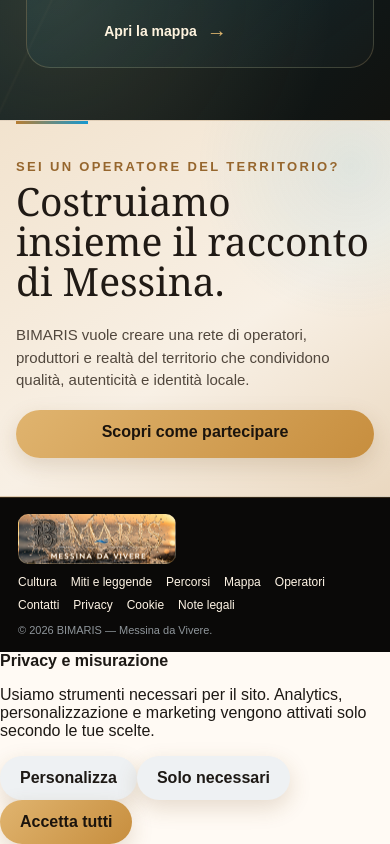
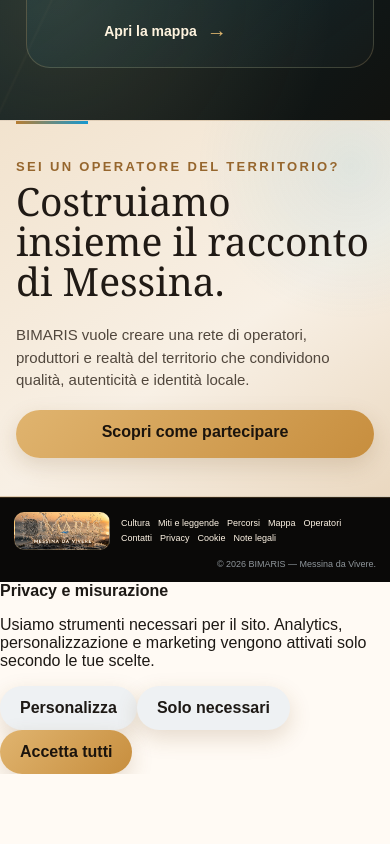
Before and after one commit to giovannibrunetto/bimaris-platform, a Next.js app in the folder apps/web/: page / in a window 390 px wide. Shown: the part 1511-2355 px from the top of the page. After the commit the page ends 2285 px from the top, so only its background shows below. Built offline with nearby package versions, Linux system fonts and the light colour scheme.

Commit message:
Keep mobile footer links beside logo

```diff
--- a/apps/web/components/Footer.module.css
+++ b/apps/web/components/Footer.module.css
@@ -55,25 +55,50 @@
 
 @media (max-width:760px) {
   .footer {
-    padding:16px 18px 14px;
-    grid-template-columns:1fr;
+    padding:14px 16px 12px;
+    grid-template-columns:112px minmax(0,1fr);
     grid-template-areas:
-      "brand"
-      "links"
-      "copyright";
-    gap:11px;
+      "brand links"
+      "copyright copyright";
+    column-gap:14px;
+    row-gap:9px;
+    align-items:center;
   }
 
   .brand {
-    width:158px;
-    height:50px;
+    width:112px;
+    height:42px;
   }
 
   .links {
     justify-content:flex-start;
-    gap:8px 14px;
-    font-size:12px;
+    align-content:center;
+    gap:6px 10px;
+    font-size:10px;
+    line-height:1.2;
   }
 
-  .copyright { text-align:left; }
+  .copyright {
+    text-align:right;
+    font-size:9px;
+  }
 }
+
+@media (max-width:390px) {
+  .footer {
+    grid-template-columns:96px minmax(0,1fr);
+    column-gap:11px;
+    padding-left:14px;
+    padding-right:14px;
+  }
+
+  .brand {
+    width:96px;
+    height:38px;
+  }
+
+  .links {
+    gap:5px 8px;
+    font-size:9px;
+  }
+}
```
